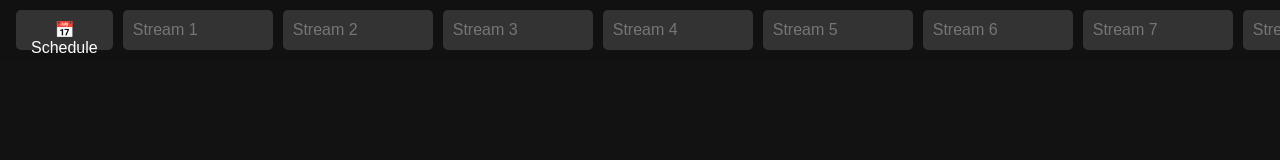
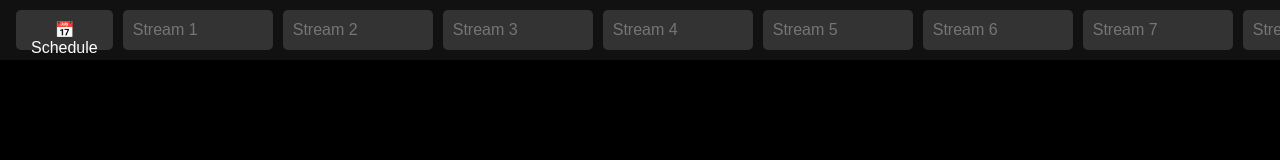
Before and after one commit to willjoliver/dynamicstreams, a plain HTML site: page index.html in a window 1280 px wide. Drawn offline with Linux system fonts and the light colour scheme.

Commit message:
Update styles.css

```diff
--- a/styles.css
+++ b/styles.css
@@ -259,14 +259,14 @@ input {
 
 .main-content {
   margin: 0;
+  padding: 0;
   width: 100%;
-  padding: 20px;
-  transition: margin 0.3s;
-  --topbar-height: 60px;
-  padding-top: calc(var(--topbar-height) + 12px);
-  height: calc(100vh - var(--topbar-height));
-  overflow: auto;
-  min-height: 0; /* important for flexbox children to allow correct scrolling */
+  height: 100vh;
+  background: black;
+  overflow: hidden;
+  display: flex;
+  align-items: stretch;
+  justify-content: stretch;
 }
 
 body.top-hidden .main-content {
@@ -285,15 +285,15 @@ body.top-hidden .main-content {
 
 .streams-grid {
   display: grid;
-  gap: 12px;
-  height: calc(100% - 12px);
+  width: 100%;
+  height: 100%;
+  margin: 0;
+  padding: 0;
+  gap: 0; /* no space between cells */
+  grid-template-columns: repeat(var(--columns, 3), 1fr);
   grid-auto-rows: 1fr;
-  align-content: stretch;
   align-items: stretch;
   justify-items: stretch;
-  padding-bottom: 12px;
-  min-height: 0;
-  grid-template-columns: repeat(var(--columns, 3), 1fr);
 }
 
 @media (min-width: 769px) {
@@ -357,11 +357,10 @@ body.top-hidden .main-content {
   position: relative;
   width: 100%;
   height: 100%;
-  padding-top: 0;
-  background: #121212;
-  border-radius: 6px;
+  background: black;
+  border: none;
+  border-radius: 0; /* no rounded corners */
   overflow: hidden;
-  min-height: 0;
 }
 
 .iframe-wrapper iframe {
@@ -370,6 +369,8 @@ body.top-hidden .main-content {
   width: 100%;
   height: 100%;
   border: none;
+  margin: 0;
+  padding: 0;
 }
 
 .iframe-wrapper.active-stream {
```
